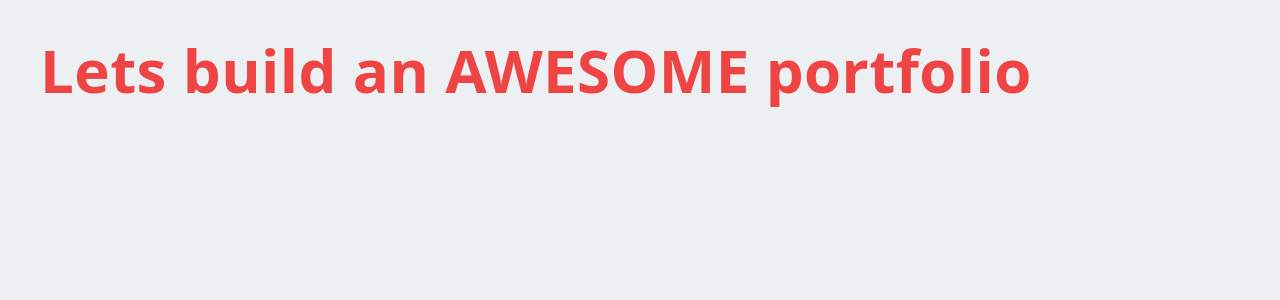
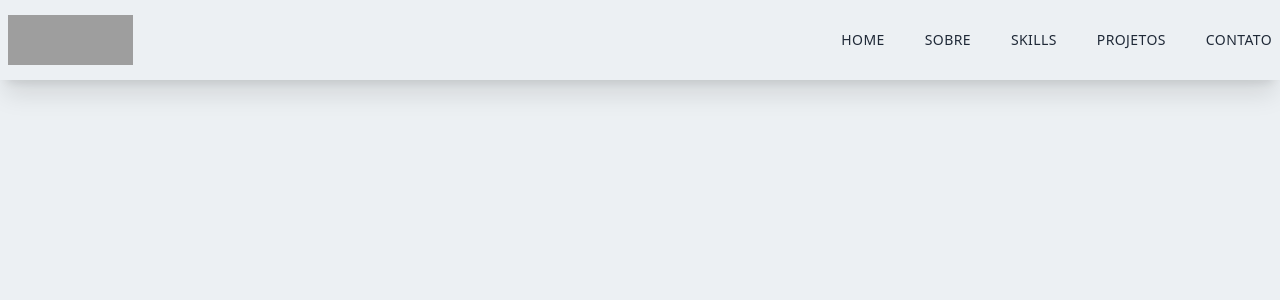
Before and after one commit to diegoricardosouza/portfolio, a Next.js app: page / in a window 1280 px wide. Shown: the top 300 px of the page. Built offline with nearby package versions, Linux system fonts and the light colour scheme; grey boxes are pictures that could not be loaded.

Commit message:
Criado componente Navbar

```diff
--- /dev/null
+++ b/components/Navbar/index.tsx
@@ -0,0 +1,136 @@
+import Image from 'next/image'
+import Link from 'next/link'
+import { AiOutlineClose, AiOutlineMail, AiOutlineMenu } from 'react-icons/ai'
+import { FaGithub, FaLinkedinIn } from 'react-icons/fa'
+import { BsFillPersonLinesFill } from 'react-icons/bs'
+import { useState } from 'react'
+
+const Navbar = () => {
+  const [nav, setNav] = useState(false)
+
+  const handleNav = () => {
+    setNav(!nav)
+  }
+
+  return (
+    <div className="fixed w-full h-20 shadow-xl z-[100]">
+      <div className="flex justify-between items-center w-full h-full px-2 2xl:px-16">
+        <Image
+          src="/../public/assets/navLogo.png"
+          alt="Logo"
+          width="125"
+          height="50"
+        />
+
+        <div>
+          <ul className="hidden md:flex">
+            <Link href="/">
+              <li className="ml-10 text-sm uppercase hover:border-b">Home</li>
+            </Link>
+            <Link href="/">
+              <li className="ml-10 text-sm uppercase hover:border-b">Sobre</li>
+            </Link>
+            <Link href="/">
+              <li className="ml-10 text-sm uppercase hover:border-b">Skills</li>
+            </Link>
+            <Link href="/">
+              <li className="ml-10 text-sm uppercase hover:border-b">
+                Projetos
+              </li>
+            </Link>
+            <Link href="/">
+              <li className="ml-10 text-sm uppercase hover:border-b">
+                Contato
+              </li>
+            </Link>
+          </ul>
+
+          <div className="md:hidden" onClick={handleNav}>
+            <AiOutlineMenu size={25} />
+          </div>
+        </div>
+      </div>
+
+      <div
+        className={
+          nav ? 'md:hidden fixed left-0 top-0 w-full h-screen bg-black/70' : ''
+        }
+      >
+        <div
+          className={
+            nav
+              ? 'fixed left-0 top-0 w-[75%] sm:w-[60%] md:w-[45%] h-screen bg-[#ecf0f3] p-8 ease-in duration-500'
+              : 'fixed left-[-100%] top-0 w-[75%] sm:w-[60%] md:w-[45%] p-8 ease-in duration-500'
+          }
+        >
+          <div>
+            <div className="flex w-full items-center justify-between">
+              <Image
+                src="/../public/assets/navLogo.png"
+                alt="Logo"
+                width="87"
+                height="35"
+              />
+
+              <div
+                className="rounded-full shadow-lg shadow-gray-400 p-3 cursor-pointer"
+                onClick={handleNav}
+              >
+                <AiOutlineClose />
+              </div>
+            </div>
+
+            <div className="border-b border-gray-300 my-4">
+              <p className="w-[85%] md:w-[90%] py-4">
+                Vamos construir algo incrível juntos
+              </p>
+            </div>
+          </div>
+
+          <div className="py-4 flex flex-col">
+            <ul className="uppercase">
+              <Link href="/">
+                <li className="py-4 text-sm">Home</li>
+              </Link>
+              <Link href="/">
+                <li className="py-4 text-sm">Sobre</li>
+              </Link>
+              <Link href="/">
+                <li className="py-4 text-sm">Skills</li>
+              </Link>
+              <Link href="/">
+                <li className="py-4 text-sm">Projetos</li>
+              </Link>
+              <Link href="/">
+                <li className="py-4 text-sm">Contato</li>
+              </Link>
+            </ul>
+
+            <div className="pt-40">
+              <p className="uppercase tracking-widest text-[#5651e5]">
+                Vamos nos conectar
+              </p>
+
+              <div className="flex items-center justify-between my-4 w-full sm:w-[80%]">
+                <div className="rounded-full shadow-lg shadow-gray-400 p-3 cursor-pointer hover:scale-105 ease-in duration-300">
+                  <FaLinkedinIn />
+                </div>
+                <div className="rounded-full shadow-lg shadow-gray-400 p-3 cursor-pointer hover:scale-105 ease-in duration-300">
+                  <FaGithub />
+                </div>
+                <div className="rounded-full shadow-lg shadow-gray-400 p-3 cursor-pointer hover:scale-105 ease-in duration-300">
+                  <AiOutlineMail />
+                </div>
+                <div className="rounded-full shadow-lg shadow-gray-400 p-3 cursor-pointer hover:scale-105 ease-in duration-300">
+                  <BsFillPersonLinesFill />
+                </div>
+              </div>
+            </div>
+          </div>
+        </div>
+      </div>
+    </div>
+  )
+}
+
+export default Navbar
--- a/package.json
+++ b/package.json
@@ -11,7 +11,8 @@
   "dependencies": {
     "next": "12.3.1",
     "react": "18.2.0",
-    "react-dom": "18.2.0"
+    "react-dom": "18.2.0",
+    "react-icons": "^4.4.0"
   },
   "devDependencies": {
     "@types/node": "18.7.23",
--- a/pages/index.tsx
+++ b/pages/index.tsx
@@ -1,5 +1,6 @@
 import type { NextPage } from 'next'
 import Head from 'next/head'
+import Navbar from '../components/Navbar'
 
 const Home: NextPage = () => {
   return (
@@ -8,7 +9,7 @@ const Home: NextPage = () => {
         <title>Diego Portfolio</title>
       </Head>
 
-      <h1 className="p-10 text-red-500">Lets build an AWESOME portfolio</h1>
+      <Navbar />
     </div>
   )
 }
```
Also changed, not shown: public/assets/navLogo.png (added), 1 other file (tests, documents, lock files or other folders).
